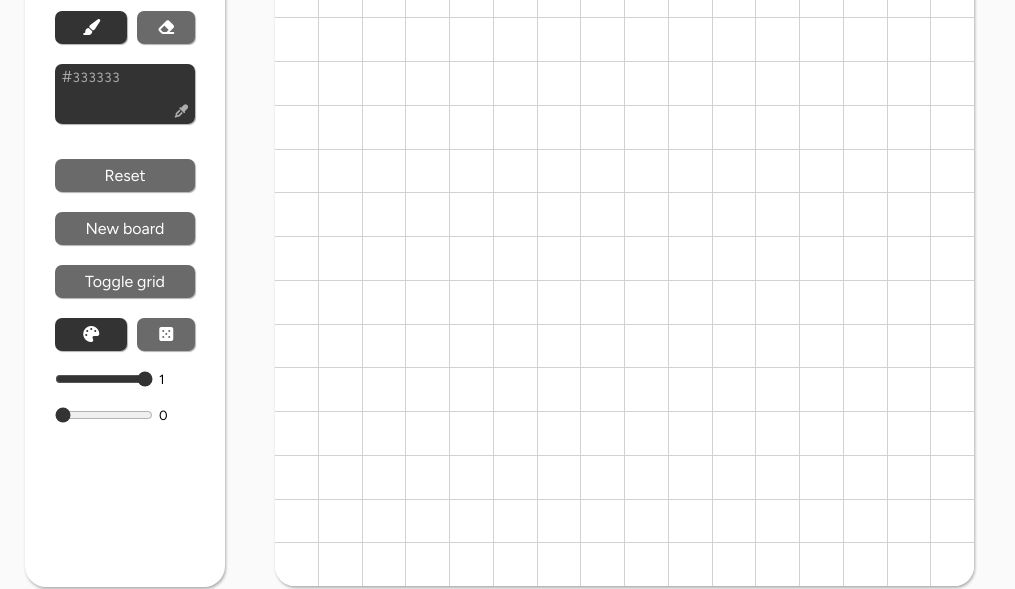
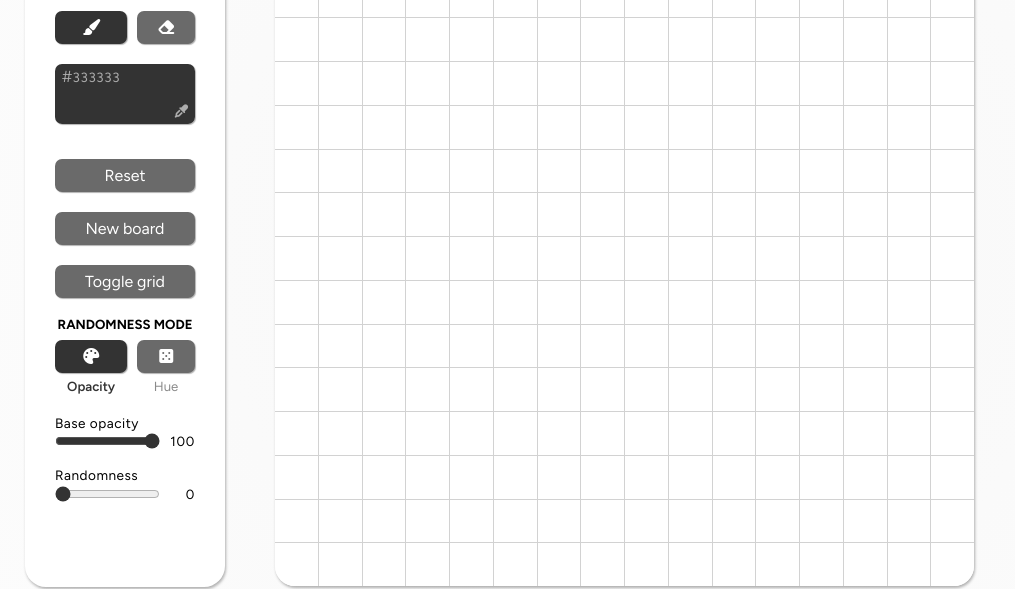
Before and after one commit to pascard20/sketch-board, a plain HTML site: page index.html in a window 1280 px wide. Shown: the part 148-737 px from the top of the page, without its empty margins (0-1015 px from the left). Drawn offline with Linux system fonts and the light colour scheme.

Commit message:
Add labels to buttons and sliders

```diff
--- a/index.html
+++ b/index.html
@@ -8,7 +8,7 @@
 
   <link rel="preconnect" href="https://fonts.googleapis.com">
   <link rel="preconnect" href="https://fonts.gstatic.com" crossorigin>
-  <link href="https://fonts.googleapis.com/css2?family=Figtree:wght@400;700&display=swap" rel="stylesheet">
+  <link href="https://fonts.googleapis.com/css2?family=Figtree:wght@400;600;700&display=swap" rel="stylesheet">
   <link rel="stylesheet" href="https://cdnjs.cloudflare.com/ajax/libs/font-awesome/6.4.2/css/all.min.css"
     integrity="sha512-z3gLpd7yknf1YoNbCzqRKc4qyor8gaKU1qmn+CShxbuBusANI9QpRohGBreCFkKxLhei6S9CQXFEbbKuqLg0DA=="
     crossorigin="anonymous" referrerpolicy="no-referrer" />
@@ -21,9 +21,14 @@
   <div class="wrapper">
     <div class="menu">
       <h1 class="menu__heading">Sketch Board</h1>
-      <button class="btn--tool menu__item btn btn--small btn--brush switched-on"><i
-          class="fa-solid fa-paintbrush"></i></button>
-      <button class="btn--tool menu__item btn btn--small btn--eraser"><i class="fa-solid fa-eraser"></i></button>
+
+      <button class="btn--tool menu__item btn btn--small btn--brush switched-on">
+        <i class="fa-solid fa-paintbrush"></i>
+      </button>
+      <button class="btn--tool menu__item btn btn--small btn--eraser">
+        <i class="fa-solid fa-eraser"></i>
+      </button>
+
       <div class="menu__item color__wrapper">
         <input type="color" class="color__input">
         <div class="color__hex">
@@ -32,18 +37,31 @@
         </div>
         <button class="color__picker"><i class="fa-solid fa-eye-dropper"></i></button>
       </div>
+
       <button class="menu__item btn btn--reset">Reset</button>
       <button class="menu__item btn btn--board">New board</button>
       <button class="menu__item btn btn--grid">Toggle grid</button>
-      <button class="btn--mode menu__item btn btn--small btn--classic switched-on"><i
-          class="fa-solid fa-palette"></i></button>
-      <button class="btn--mode menu__item btn btn--small btn--random"><i class="fa-solid fa-dice-five"></i></button>
+
+      <span class="label__mode-title">Randomness mode</span>
+      <button class="btn--mode menu__item btn btn--small btn--classic switched-on">
+        <i class="fa-solid fa-palette"></i>
+      </button>
+      <button class="btn--mode menu__item btn btn--small btn--random">
+        <i class="fa-solid fa-dice-five"></i>
+      </button>
+      <div class="label__mode">
+        <span class="label__mode-opacity switched-on">Opacity</span>
+        <span class="label__mode-hue">Hue</span>
+      </div>
+
       <div class="slider__wrapper">
-        <input class="slider slider__opacity" type="range" min="0" max="1" step="0.05" value="1">
+        <p>Base opacity</p>
+        <input class="slider slider__opacity" type="range" min="0" max="100" step="1" value="100">
         <input class="text-input slider__label slider__opacity__label" type="text">
       </div>
       <div class="slider__wrapper">
-        <input class="slider slider__randomness" type="range" min="0" max="1" step="0.05" value="1">
+        <p>Randomness</p>
+        <input class="slider slider__randomness" type="range" min="0" max="100" step="1" value="0">
         <input class="text-input slider__label slider__randomness__label" type="text">
       </div>
     </div>
--- a/script.js
+++ b/script.js
@@ -11,7 +11,9 @@ const elemColorHex = document.querySelector('.color__hex__input');
 const elemColorEyedropper = document.querySelector('.color__picker');
 const elemColorWrapper = document.querySelector('.color__wrapper');
 const elemBtnClassic = document.querySelector('.btn--classic');
+const elemBtnClassicLabel = document.querySelector('.label__mode-opacity');
 const elemBtnRandom = document.querySelector('.btn--random');
+const elemBtnRandomLabel = document.querySelector('.label__mode-hue');
 const elemSliderOpacity = document.querySelector('.slider__opacity');
 const elemSliderOpacityLabel = document.querySelector('.slider__opacity__label');
 const elemSliderRandomness = document.querySelector('.slider__randomness');
@@ -26,7 +28,7 @@ const MAX_SLIDER_LABEL_LENGTH = 4;
 const HEX_REGEX = /([^a-f0-9])/gi;
 const NUM_REGEX = /([^0-9\.])/gi;
 const DEFAULT_COLOR = '#ffffff';
-const DEFAULT_OPACITY = 1;
+const DEFAULT_OPACITY = 100;
 const DEFAULT_RANDOMNESS = 0;
 
 /* -------------------------------- VARIABLES ------------------------------- */
@@ -38,7 +40,7 @@ let eraser = false;
 let currentColor = '#333333';
 let cachedColor = currentColor;
 let cachedEyedropperColor;
-let cachedMode;
+let cachedMode, cachedModeLabel;
 let modeButtons = [...document.querySelectorAll('.btn--mode')];
 
 /* -------------------------------- FUNCTIONS ------------------------------- */
@@ -179,6 +181,15 @@ const calculateWithOpacity = (elemCurrent, rgbArray, opacity) => {
     ];
 }
 
+const sanitizeInput = (element, regex) => {
+    const caretPos = element.selectionStart;
+    const matches = element.value.match(regex);
+    const matchCount = matches ? matches.length : 0;
+    element.value = element.value.replaceAll(regex, '');
+    element.selectionStart = caretPos - matchCount;
+    element.selectionEnd = caretPos - matchCount;
+}
+
 /* -------------------------------- HANDLERS -------------------------------- */
 
 const handleHover = event => {
@@ -198,12 +209,16 @@ const handleHover = event => {
             let r = rgb[0];
             let g = rgb[1];
             let b = rgb[2];
-            let opacity = +elemSliderOpacity.value;
+
+            const opacityValue = +elemSliderOpacity.value / 100;
+            const randomnessValue = +elemSliderRandomness.value / 100;
+
+            let opacity = opacityValue;
             if (random) {
-                r = randomizeColor(r, +elemSliderRandomness.value);
-                g = randomizeColor(g, +elemSliderRandomness.value);
-                b = randomizeColor(b, +elemSliderRandomness.value);
-            } else opacity = randomizeOpacity(opacity, +elemSliderRandomness.value);
+                r = randomizeColor(r, randomnessValue);
+                g = randomizeColor(g, randomnessValue);
+                b = randomizeColor(b, randomnessValue);
+            } else opacity = randomizeOpacity(opacity, randomnessValue);
             const rgbOpacity = calculateWithOpacity(elemCurrent, [r, g, b], opacity);
             const newColor = '#' + rgbToHex(rgbOpacity);
             elemCurrent.style.backgroundColor = newColor;
@@ -243,11 +258,13 @@ const handleEraser = () => {
         eraser = true;
     })
     cachedMode = document.querySelector('.btn--mode.switched-on');
+    cachedModeLabel = document.querySelector('.label__mode span.switched-on')
     modeButtons.forEach(item => {
         item.classList.remove('switched-on');
         item.classList.add('disabled');
         random = false;
     });
+    cachedModeLabel.classList.remove('switched-on');
 }
 
 const handleBrush = () => {
@@ -259,6 +276,7 @@ const handleBrush = () => {
             if (cachedMode.className.includes('btn--random')) random = true;
             cachedMode = null;
         }
+        if (cachedModeLabel) cachedModeLabel.classList.add('switched-on');
         modeButtons.forEach(item => item.classList.remove('disabled'));
     })
 }
@@ -309,15 +327,6 @@ const handleMouseMove = event => {
     if (cursor) moveCursor(event, cursor);
 }
 
-const sanitizeInput = (element, regex) => {
-    const caretPos = element.selectionStart;
-    const matches = element.value.match(regex);
-    const matchCount = matches ? matches.length : 0;
-    element.value = element.value.replaceAll(regex, '');
-    element.selectionStart = caretPos - matchCount;
-    element.selectionEnd = caretPos - matchCount;
-}
-
 const handleHexInput = () => {
     sanitizeInput(elemColorHex, HEX_REGEX)
 
@@ -330,6 +339,8 @@ const handleClassic = () => {
     if (!elemBtnClassic.className.includes('disabled')) {
         switchButtons(elemBtnClassic, elemBtnRandom, () => {
             random = false;
+            elemBtnClassicLabel.classList.add('switched-on')
+            elemBtnRandomLabel.classList.remove('switched-on')
         })
     }
 }
@@ -338,6 +349,8 @@ const handleRandom = () => {
     if (!elemBtnRandom.className.includes('disabled')) {
         switchButtons(elemBtnRandom, elemBtnClassic, () => {
             random = true;
+            elemBtnClassicLabel.classList.remove('switched-on')
+            elemBtnRandomLabel.classList.add('switched-on')
         })
     }
 }
--- a/style.css
+++ b/style.css
@@ -44,7 +44,8 @@ body {
     flex-direction: column;
     font-family: 'Figtree', sans-serif;
     padding: 25px;
-    background-color: #FAFAFA;
+    background-color: #F9F9F9;
+    background-image: radial-gradient(circle, transparent 35%, #FCFCFC);
     -webkit-user-select: none;
     -ms-user-select: none;
     user-select: none;
@@ -133,9 +134,48 @@ html.eyedropper-on .menu * {
     transition: .1s;
 }
 
+.label__mode {
+    display: flex;
+    margin: -1em 0 .3em;
+    font-size: .825em;
+    width: 100%;
+    gap: .75em;
+}
+
+.label__mode span {
+    display: block;
+    color: #8a8a8a;
+    text-align: center;
+    flex-grow: 4;
+    width: 0;
+    transition: .1s;
+}
+
+.label__mode span.switched-on {
+    color: #333;
+    font-weight: 600;
+    flex-grow: 5;
+}
+
+.label__mode-title {
+    width: 100%;
+    font-size: .825em;
+    margin-bottom: -.8em;
+    text-transform: uppercase;
+    font-weight: 700;
+}
+
 .slider__wrapper {
     display: flex;
+    flex-wrap: wrap;
     width: 100%;
+}
+
+.slider__wrapper p {
+    display: block;
+    font-size: .85em;
+    letter-spacing: .5px;
+    margin-bottom: .2em;
 }
 
 .slider__label {
@@ -143,12 +183,12 @@ html.eyedropper-on .menu * {
     padding-left: 6px;
     flex: 1 0 0;
     width: 0;
-    text-align: left;
+    text-align: right;
     color: #333;
 }
 
 .slider {
-    width: 70%;
+    width: 75%;
     accent-color: #333;
 }
 
```
